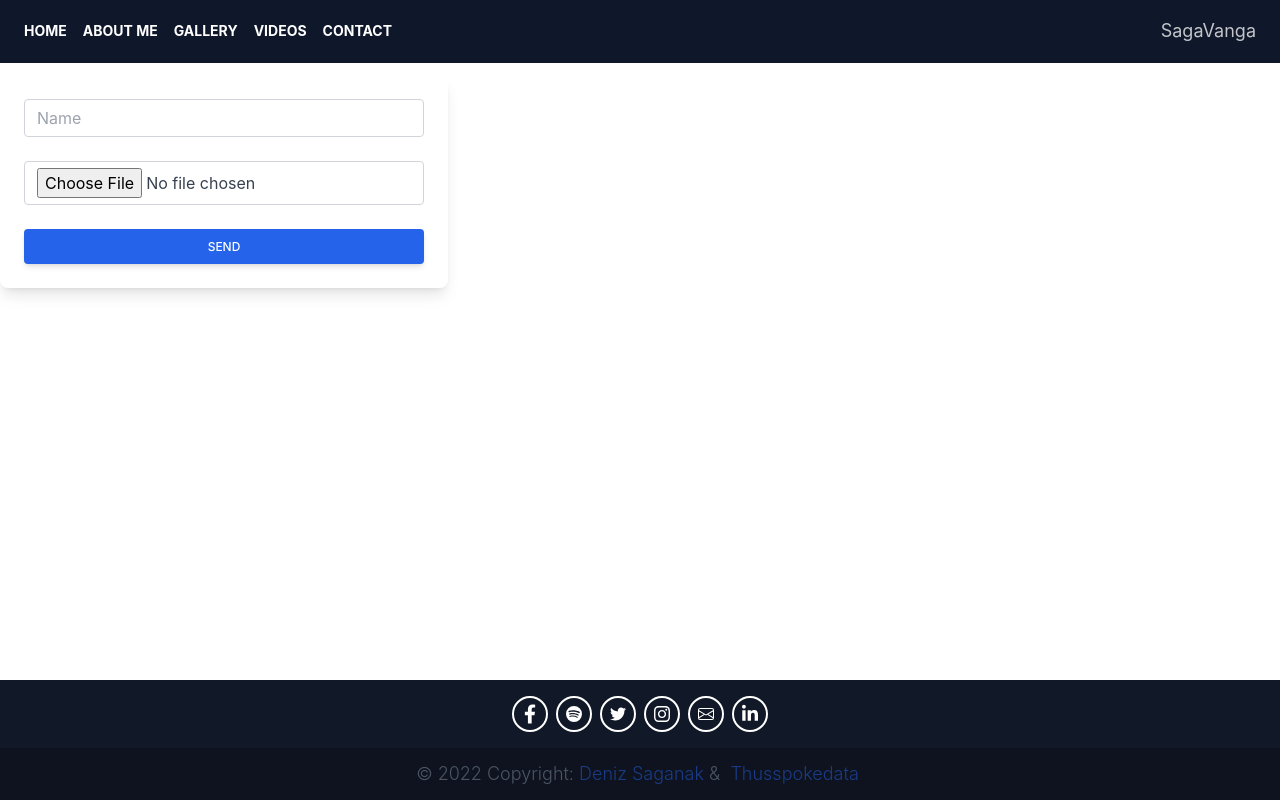
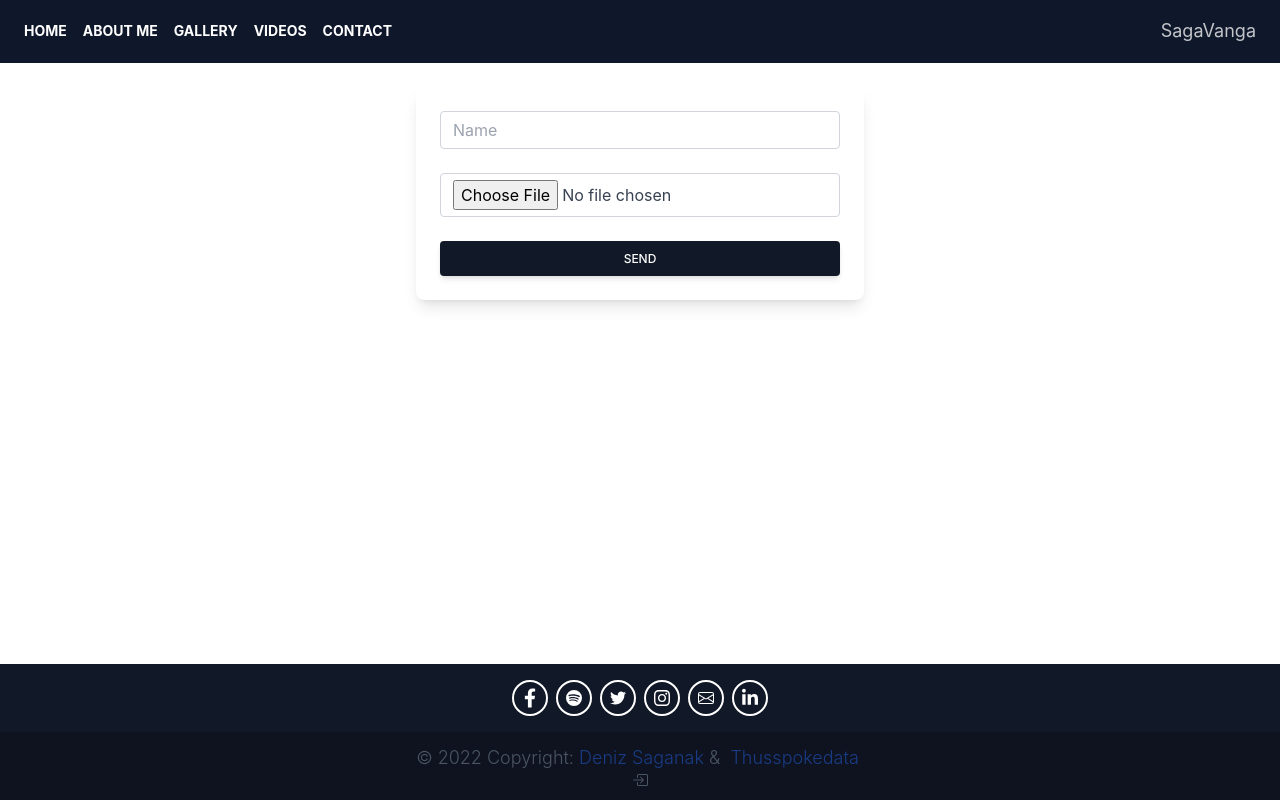
Before and after one commit to YuruBeDeniz/ElcinAkpinarWebProject, a React (Create React App) app in the folder client/: page /gallery/add-picture in a window 1280 px wide. Built offline with nearby package versions, Linux system fonts and the light colour scheme.

Commit message:
add login icon in footer, fix picture form

```diff
--- a/client/src/components/Footer.js
+++ b/client/src/components/Footer.js
@@ -1,6 +1,8 @@
-import React from "react";
+import React, { useContext } from "react";
+import { AuthContext } from "../context/auth";
 
 export function Footer() {
+  const { isLoggedIn, logoutUser } = useContext(AuthContext);
   return (
     <div>
       <footer
@@ -116,7 +118,7 @@ export function Footer() {
               <svg
                 xmlns="http://www.w3.org/2000/svg"
                 fill="currentColor"
-                className="bi bi-envelope"
+                data-icon="bi bi-envelope"
                 className="w-4 h-full mx-auto"
                 viewBox="0 0 16 16"
               >
@@ -149,9 +151,9 @@ export function Footer() {
             </a>
           </div>
         </div>
-
+        <div className="flex flex-col">
           <div
-          className="text-center font-light text-lg p-3 text-gray-600 "
+            className="text-center font-light text-lg p-3 text-gray-600"
             style={{ backgroundColor: "rgba(0, 0, 0, 0.2)" }}
           >
             © 2022 Copyright:&nbsp;
@@ -172,6 +174,53 @@ export function Footer() {
             >
               Thusspokedata&nbsp;
             </a>
+            {isLoggedIn ? (
+              <span>
+                <a href="/">
+                  <svg
+                    xmlns="http://www.w3.org/2000/svg"
+                    width="16"
+                    height="16"
+                    fill="red"
+                    className="bi bi-box-arrow-in-right mx-auto"
+                    viewBox="0 0 16 16"
+                    onClick={logoutUser}
+                  >
+                    <path
+                      fillRule="evenodd"
+                      d="M6 3.5a.5.5 0 0 1 .5-.5h8a.5.5 0 0 1 .5.5v9a.5.5 0 0 1-.5.5h-8a.5.5 0 0 1-.5-.5v-2a.5.5 0 0 0-1 0v2A1.5 1.5 0 0 0 6.5 14h8a1.5 1.5 0 0 0 1.5-1.5v-9A1.5 1.5 0 0 0 14.5 2h-8A1.5 1.5 0 0 0 5 3.5v2a.5.5 0 0 0 1 0v-2z"
+                    />
+                    <path
+                      fillRule="evenodd"
+                      d="M11.854 8.354a.5.5 0 0 0 0-.708l-3-3a.5.5 0 1 0-.708.708L10.293 7.5H1.5a.5.5 0 0 0 0 1h8.793l-2.147 2.146a.5.5 0 0 0 .708.708l3-3z"
+                    />
+                  </svg>
+                </a>
+              </span>
+            ) : (
+              <span>
+                <a href="/login">
+                  <svg
+                    xmlns="http://www.w3.org/2000/svg"
+                    width="16"
+                    height="16"
+                    fill="currentColor"
+                    className="bi bi-box-arrow-in-right mx-auto"
+                    viewBox="0 0 16 16"
+                  >
+                    <path
+                      fillRule="evenodd"
+                      d="M6 3.5a.5.5 0 0 1 .5-.5h8a.5.5 0 0 1 .5.5v9a.5.5 0 0 1-.5.5h-8a.5.5 0 0 1-.5-.5v-2a.5.5 0 0 0-1 0v2A1.5 1.5 0 0 0 6.5 14h8a1.5 1.5 0 0 0 1.5-1.5v-9A1.5 1.5 0 0 0 14.5 2h-8A1.5 1.5 0 0 0 5 3.5v2a.5.5 0 0 0 1 0v-2z"
+                    />
+                    <path
+                      fillRule="evenodd"
+                      d="M11.854 8.354a.5.5 0 0 0 0-.708l-3-3a.5.5 0 1 0-.708.708L10.293 7.5H1.5a.5.5 0 0 0 0 1h8.793l-2.147 2.146a.5.5 0 0 0 .708.708l3-3z"
+                    />
+                  </svg>
+                </a>
+              </span>
+            )}
+          </div>
         </div>
       </footer>
     </div>
--- a/client/src/components/gallery/AddPicture.js
+++ b/client/src/components/gallery/AddPicture.js
@@ -22,11 +22,15 @@ export function AddPicture() {
     })
       .then((response) => response.json())
       .then((data) => {
+        console.log(data.url);
         const requestBody = {
           title,
-          imageUrl: data.url,
+          imgUrl: data.url,
         };
-        axios.post("/api/gallery/add-picture", requestBody).then((response) => {
+        if (data.url.length > 1) {
+          axios
+            .post("/api/gallery/add-picture", requestBody)
+            .then((response) => {
               console.log(response);
               if (response) {
                 Swal.fire({
@@ -37,6 +41,7 @@ export function AddPicture() {
                 });
               }
             });
+        }
       })
       .catch((err) => {
         const errorDescription = err.response.data.message;
@@ -48,7 +53,7 @@ export function AddPicture() {
 
   return (
     <>
-      <div className="block p-6 rounded-lg shadow-lg bg-white max-w-md">
+      <div className="block p-6 rounded-lg shadow-lg bg-white max-w-md mx-auto mt-6">
         <form>
           <div className="form-group mb-6">
             <input
@@ -103,7 +108,7 @@ export function AddPicture() {
             w-full
             px-6
             py-2.5
-            bg-blue-600
+            bg-gray-900
             text-white
             font-medium
             text-xs
@@ -111,9 +116,10 @@ export function AddPicture() {
             uppercase
             rounded
             shadow-md
-            hover:bg-blue-700 hover:shadow-lg
-            focus:bg-blue-700 focus:shadow-lg focus:outline-none focus:ring-0
-            active:bg-blue-800 active:shadow-lg
+            hover:bg-gray-700 hover:shadow-lg
+            focus:bg-gray-700 focus:shadow-lg focus:outline-none focus:ring-0
+            active:bg-gray-800 active:shadow-lg
+
             transition
             duration-150
             ease-in-out"
```
Also changed, not shown: 1 other file (tests, documents, lock files or other folders). Lines whose indentation alone changed are shown as unchanged.
